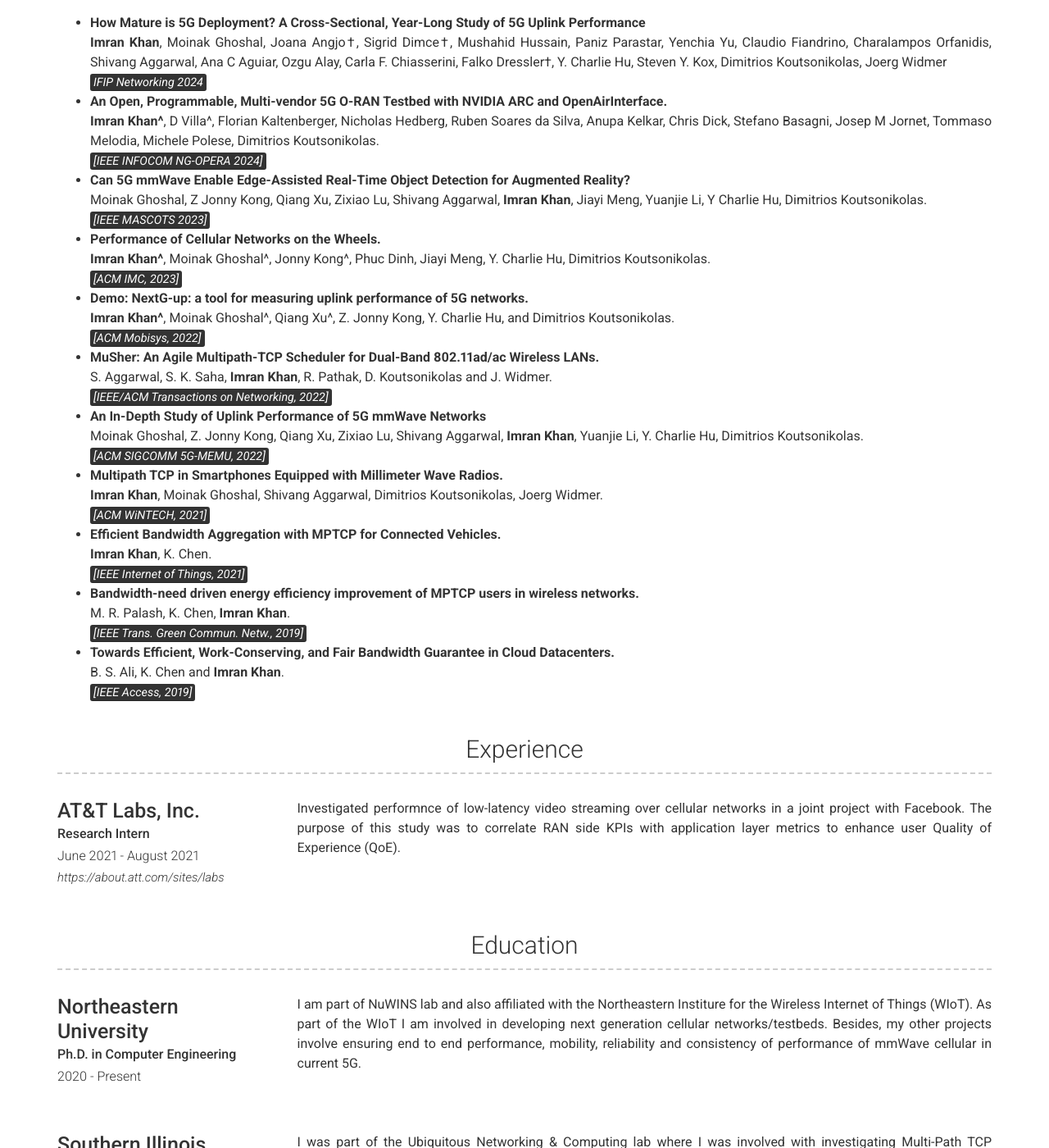
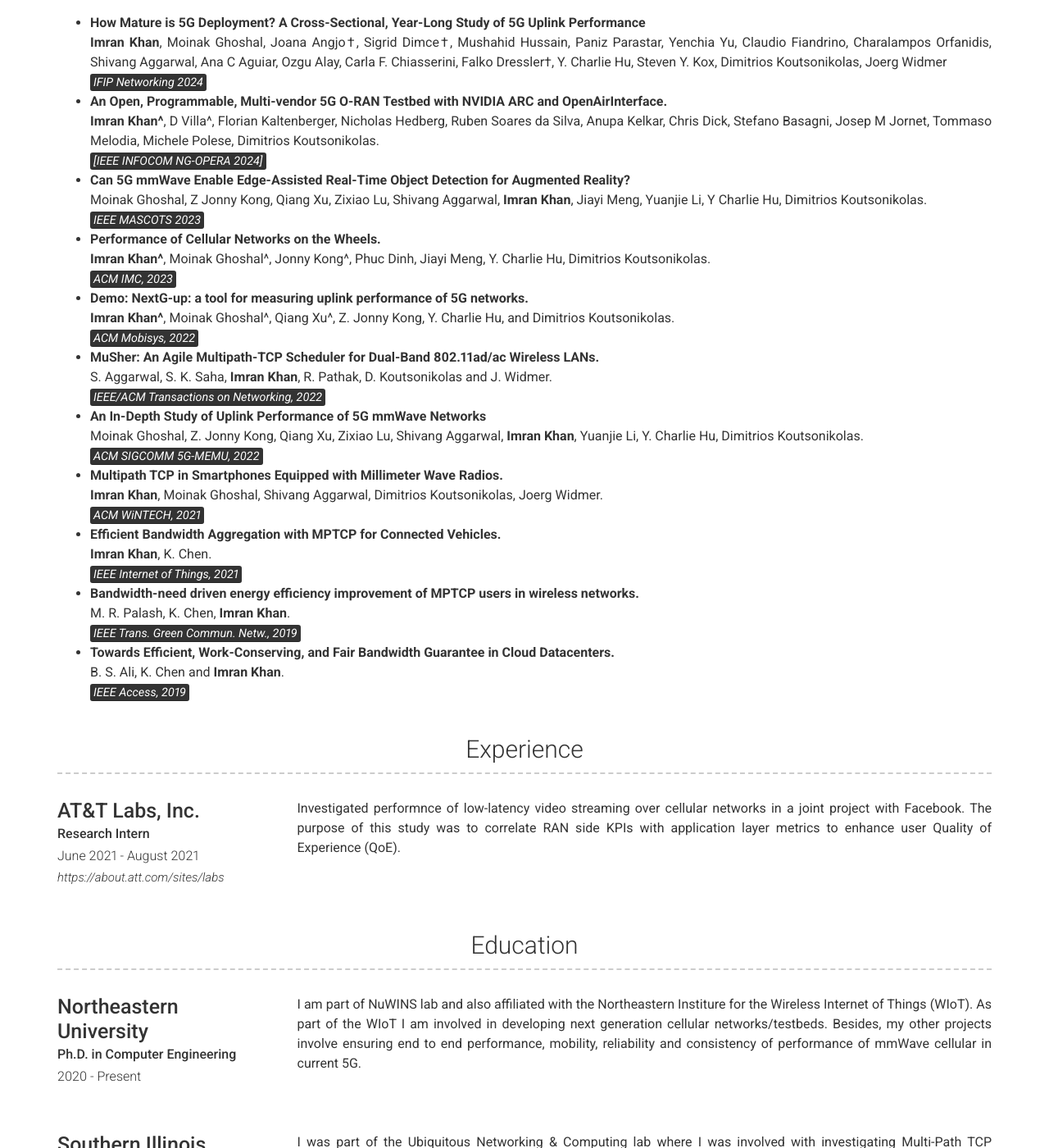
Before and after one commit to imranbuet63/imranbuet63.github.io, a Jekyll site: the page built from index.md, in a window 1280 px wide and 1400 px high, scrolled down 624 px. Shown: the whole window at 82% size. Built offline with Jekyll 4.4.1, drawn with Linux system fonts in a browser that asks for light colours; nearby versions of some CDN libraries.

```diff
--- a/_config.yml
+++ b/_config.yml
@@ -68,31 +68,31 @@ content:
         <br><em><mark>[IEEE INFOCOM NG-OPERA 2024]</mark></em>
       - <strong>Can 5G mmWave Enable Edge-Assisted Real-Time Object Detection for Augmented Reality?</strong>
         <br>Moinak Ghoshal, Z Jonny Kong, Qiang Xu, Zixiao Lu, Shivang Aggarwal, **Imran Khan**, Jiayi Meng, Yuanjie Li, Y Charlie Hu, Dimitrios Koutsonikolas.
-        <br><em><mark>[IEEE MASCOTS 2023]</mark></em>
+        <br><em><mark>IEEE MASCOTS 2023</mark></em>
       - <strong>Performance of Cellular Networks on the Wheels.</strong>
         <br>__Imran Khan^__, Moinak Ghoshal^, Jonny Kong^, Phuc Dinh, Jiayi Meng, Y. Charlie Hu, Dimitrios Koutsonikolas.
-        <br><em><mark>[ACM IMC, 2023]</mark></em>
+        <br><em><mark>ACM IMC, 2023</mark></em>
       - <strong>Demo: NextG-up: a tool for measuring uplink performance of 5G networks. </strong>
         <br>**Imran Khan^**, Moinak Ghoshal^, Qiang Xu^, Z. Jonny Kong, Y. Charlie Hu, and Dimitrios Koutsonikolas.
-        <br><em><mark>[ACM Mobisys, 2022]</mark></em>
+        <br><em><mark>ACM Mobisys, 2022</mark></em>
       - <strong>MuSher: An Agile Multipath-TCP Scheduler for Dual-Band 802.11ad/ac Wireless LANs.</strong>
         <br>S. Aggarwal, S. K. Saha, **Imran Khan**, R. Pathak, D. Koutsonikolas and J. Widmer.
-        <br><em><mark>[IEEE/ACM Transactions on Networking, 2022]</mark></em>
+        <br><em><mark>IEEE/ACM Transactions on Networking, 2022</mark></em>
       - <strong>An In-Depth Study of Uplink Performance of 5G mmWave Networks</strong>
         <br>Moinak Ghoshal, Z. Jonny Kong, Qiang Xu, Zixiao Lu, Shivang Aggarwal, **Imran Khan**, Yuanjie Li, Y. Charlie Hu, Dimitrios Koutsonikolas.
-        <br><em><mark>[ACM SIGCOMM 5G-MEMU, 2022]</mark></em>
+        <br><em><mark>ACM SIGCOMM 5G-MEMU, 2022</mark></em>
       - <strong>Multipath TCP in Smartphones Equipped with Millimeter Wave Radios.</strong>
         <br>**Imran Khan**, Moinak Ghoshal, Shivang Aggarwal, Dimitrios Koutsonikolas, Joerg Widmer.
-        <br><em><mark>[ACM WiNTECH, 2021]</mark></em>
+        <br><em><mark>ACM WiNTECH, 2021</mark></em>
       - <strong>Efficient Bandwidth Aggregation with MPTCP for Connected Vehicles.</strong>
         <br>**Imran Khan**, K. Chen.
-        <br><em><mark>[IEEE Internet of Things, 2021]</mark></em>
+        <br><em><mark>IEEE Internet of Things, 2021</mark></em>
       - <strong>Bandwidth-need driven energy efficiency improvement of MPTCP users in wireless networks.</strong>
         <br>M. R. Palash, K. Chen, **Imran Khan**.
-        <br><em><mark>[IEEE Trans. Green Commun. Netw., 2019]</mark></em>
+        <br><em><mark>IEEE Trans. Green Commun. Netw., 2019</mark></em>
       - <strong>Towards Efficient, Work-Conserving, and Fair Bandwidth Guarantee in Cloud Datacenters.</strong>
         <br>B. S. Ali, K. Chen and **Imran Khan**.
-        <br><em><mark>[IEEE Access, 2019]</mark></em>
+        <br><em><mark>IEEE Access, 2019</mark></em>
 
 
   - title: Experience # Title for the section
```
